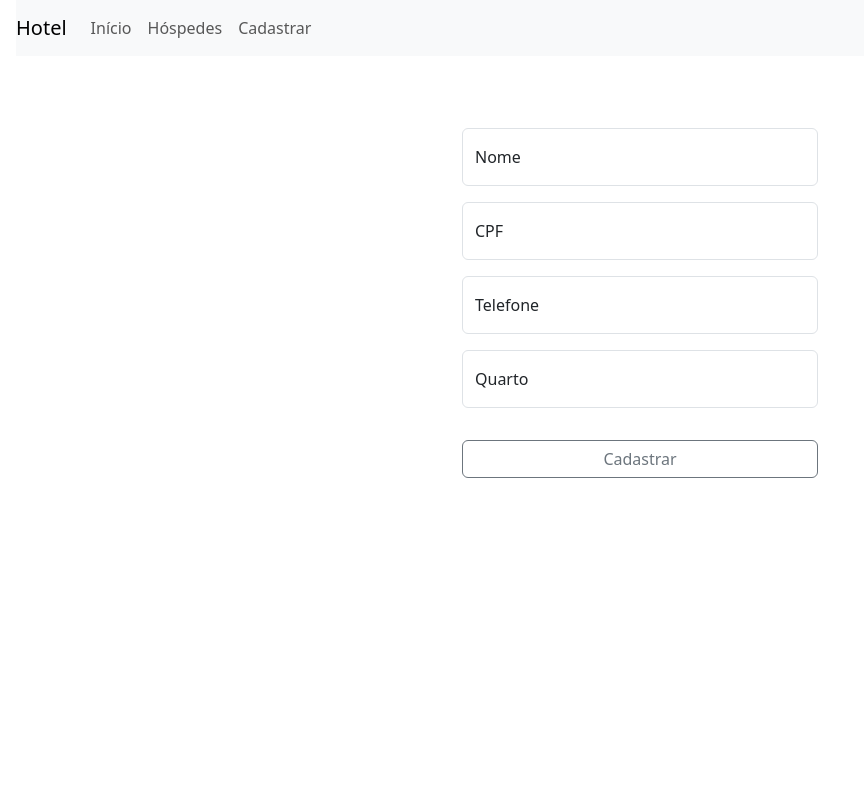
After one commit to nicolasdeves/cadastro-hospedes, a PHP site: page /app/view/create.php in a window 1280 px wide. The commit adds this page. Shown: the whole page, without its empty margins (0-864 px from the left). Run offline with PHP 8.4, Linux system fonts and the light colour scheme.

Commit message:
Feat: adiciona views

```diff
--- /dev/null
+++ b/app/view/create.php
@@ -0,0 +1,50 @@
+<!DOCTYPE html>
+<html lang="pt-BR">
+
+
+<head>
+    <meta charset="UTF-8">
+    <meta name="viewport" content="width=device-width, initial-scale=1.0">
+    <link href="https://cdn.jsdelivr.net/npm/bootstrap@5.3.3/dist/css/bootstrap.min.css" rel="stylesheet" integrity="sha384-QWTKZyjpPEjISv5WaRU9OFeRpok6YctnYmDr5pNlyT2bRjXh0JMhjY6hW+ALEwIH" crossorigin="anonymous">
+    <title>Document</title>
+    <?php include("header.php")?>
+</head>
+
+
+
+<body class=" align-items-center justify-content-center vh-100">
+<br><br><br>
+    <div class="container">
+        <div class="row justify-content-center">
+            <form class="col-12 col-md-6 col-lg-4" method="post" action="../controller/guest/CreateController.php">
+
+                <div class="form-floating mb-3">
+                    <input type="text" class="form-control" id="floatingInput" placeholder="name@example.com" name="name">
+                    <label for="floatingInput">Nome</label>
+                </div>
+
+                <div class="form-floating mb-3">
+                    <input type="text" class="form-control" id="floatingPassword" placeholder="Password" name="cpf">
+                    <label for="floatingPassword">CPF</label>
+                </div>
+
+                <div class="form-floating mb-3">
+                    <input type="text" class="form-control" id="floatingPassword" placeholder="Password" name="phone">
+                    <label for="floatingPassword">Telefone</label>
+                </div>
+
+                <div class="form-floating mb-3">
+                    <input type="text" class="form-control" id="floatingPassword" placeholder="Password" name="room">
+                    <label for="floatingPassword">Quarto</label>
+                </div>
+
+                <button type="submit" class="btn btn-outline-secondary w-100 mt-3">Cadastrar</button>
+
+            </form>
+        </div>
+    </div>
+
+    <script src="https://cdn.jsdelivr.net/npm/bootstrap@5.3.3/dist/js/bootstrap.bundle.min.js" integrity="sha384-YvpcrYf0tY3lHB60NNkmXc5s9fDVZLESaAA55NDzOxhy9GkcIdslK1eN7N6jIeHz" crossorigin="anonymous"></script>
+</body>
+
+</html>
--- a/app/view/header.php
+++ b/app/view/header.php
@@ -1,11 +1,20 @@
-<!DOCTYPE html>
-<html lang="pt-BR">
-<head>
-    <meta charset="UTF-8">
-    <meta name="viewport" content="width=device-width, initial-scale=1.0">
-    <title>Document</title>
-</head>
-<body>
 
-</body>
-</html>
+<nav class="navbar navbar-expand-lg navbar-light bg-light" style="margin-left: 1em;">
+    <a class="navbar-brand" href="../../public/index.php">Hotel</a>
+    <button class="navbar-toggler" type="button" data-toggle="collapse" data-target="#navbarNavDropdown" aria-controls="navbarNavDropdown" aria-expanded="false" aria-label="Toggle navigation">
+        <span class="navbar-toggler-icon"></span>
+    </button>
+    <div class="collapse navbar-collapse" id="navbarNavDropdown">
+        <ul class="navbar-nav">
+            <li class="nav-item active">
+                <a class="nav-link" href="../../public/index.php">Início</a>
+            </li>
+            <li class="nav-item active">
+                <a class="nav-link" href="list.php">Hóspedes</a>
+            </li>
+            <li class="nav-item">
+                <a class="nav-link" href="create.php">Cadastrar</a>
+            </li>
+        </ul>
+    </div>
+</nav>
```
Also changed, not shown: app/view/delete.php (added, +62 -0 lines), app/view/list.php (+43 -0 lines), app/view/update.php (added, +62 -0 lines), public/index.php (+22 -12 lines), public/list.php (deleted, +0 -11 lines), app/view/index.php (deleted).
